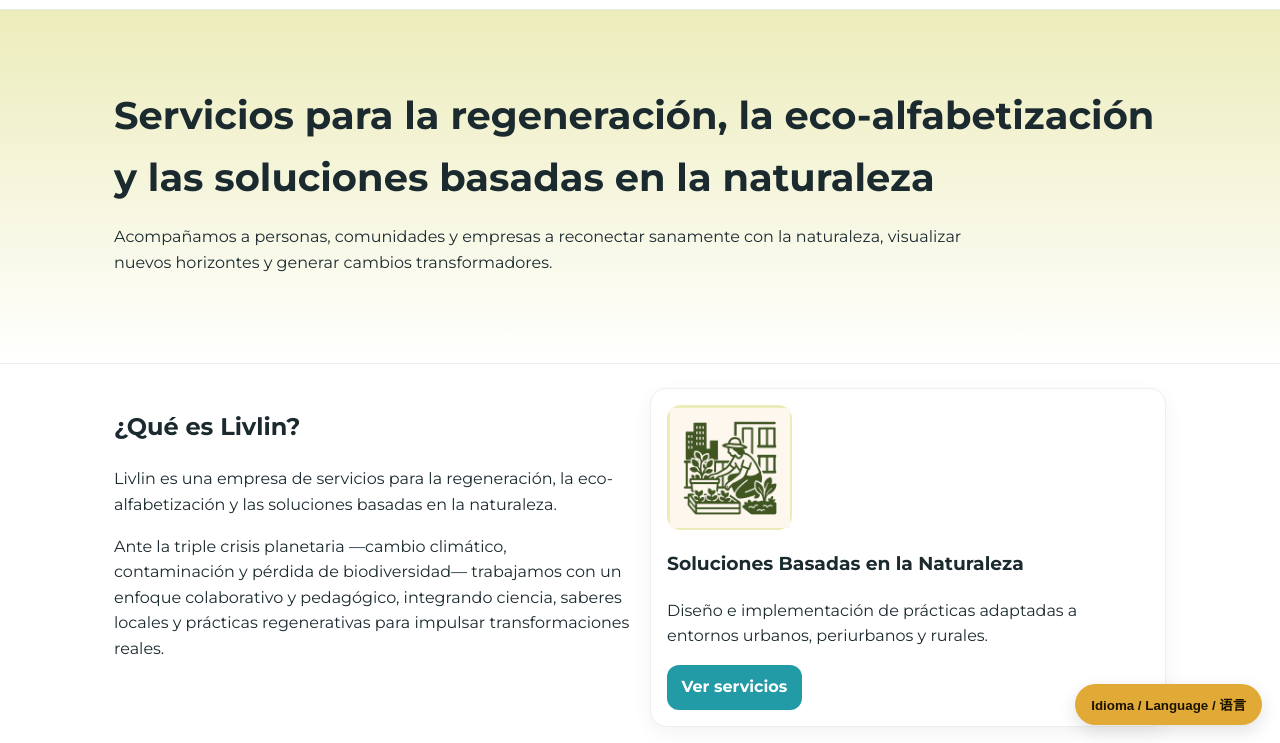
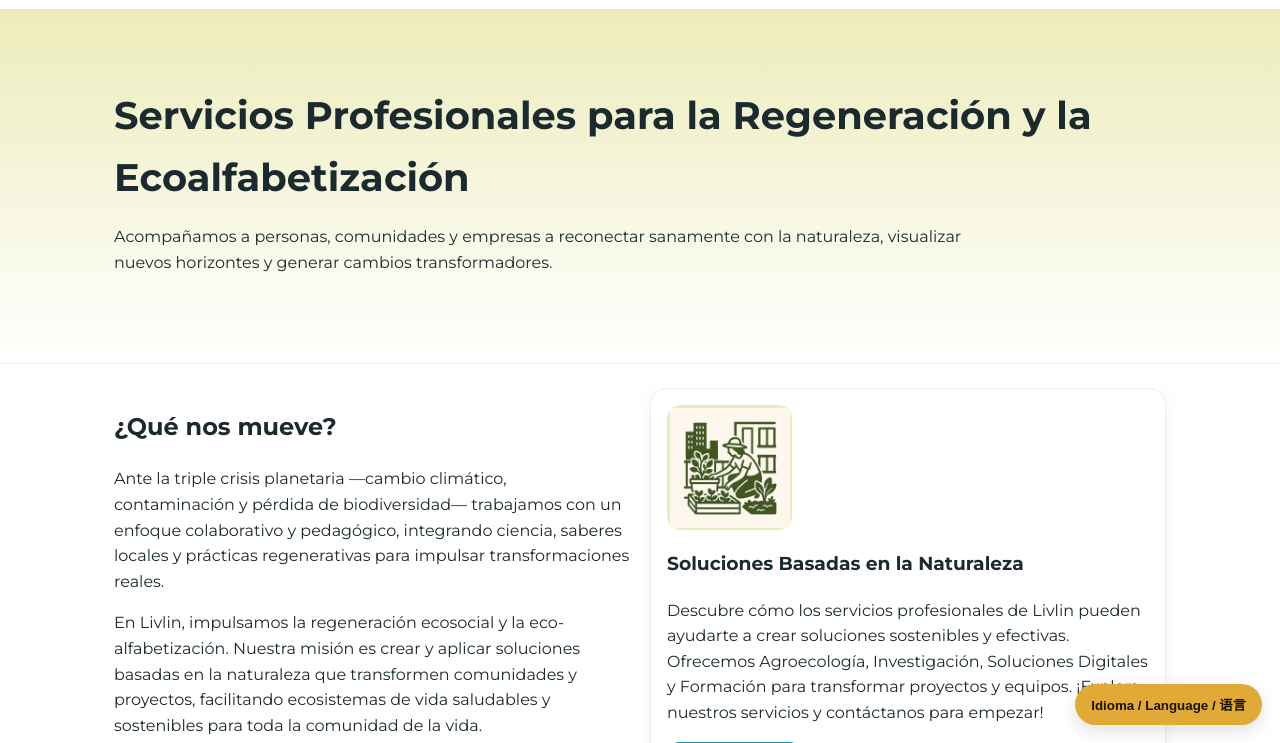
Before and after one commit to LinFrancis/livlin, a website built with Vite: page index.html in a window 1280 px wide. Shown: the part 57-800 px from the top of the page. Built offline with nearby package versions, Linux system fonts and the light colour scheme.

Commit message:
Update index.html

```diff
--- a/index.html
+++ b/index.html
@@ -28,7 +28,7 @@
 
 <section class="hero">
   <div class="container">
-    <h1 data-i18n="home.title">Servicios para la regeneración, la eco-alfabetización y las soluciones basadas en la naturaleza</h1>
+    <h1 data-i18n="home.title">Servicios Profesionales para la Regeneración y la Ecoalfabetización</h1>
     <p data-i18n="home.lead">
       Acompañamos a personas, comunidades y empresas a reconectar sanamente con la naturaleza, visualizar nuevos horizontes y generar cambios transformadores.
     </p>
@@ -38,18 +38,18 @@
 <section class="container">
   <div class="grid grid-2">
     <div>
-      <h2 data-i18n="home.what_title">¿Qué es Livlin?</h2>
+      <h2 data-i18n="home.what_title">¿Qué nos mueve?</h2>
       <p data-i18n="home.what_p1">
-        Livlin es una empresa de servicios para la regeneración, la eco-alfabetización y las soluciones basadas en la naturaleza.
+        Ante la triple crisis planetaria —cambio climático, contaminación y pérdida de biodiversidad— trabajamos con un enfoque colaborativo y pedagógico, integrando ciencia, saberes locales y prácticas regenerativas para impulsar transformaciones reales.
       </p>
       <p data-i18n="home.what_p2">
-        Ante la triple crisis planetaria —cambio climático, contaminación y pérdida de biodiversidad— trabajamos con un enfoque colaborativo y pedagógico, integrando ciencia, saberes locales y prácticas regenerativas para impulsar transformaciones reales.
+        En Livlin, impulsamos la regeneración ecosocial y la eco-alfabetización. Nuestra misión es crear y aplicar soluciones basadas en la naturaleza que transformen comunidades y proyectos, facilitando ecosistemas de vida saludables y sostenibles para toda la comunidad de la vida.
       </p>
     </div>
     <div class="card">
       <div class="icon"><img src="/images/soluciones_basadas_naturaleza.png" alt="Agroecología y NbS"></div>
       <h3 data-i18n="home.card1_title">Soluciones Basadas en la Naturaleza</h3>
-      <p data-i18n="home.card1_text">Diseño e implementación de prácticas adaptadas a entornos urbanos, periurbanos y rurales.</p>
+      <p data-i18n="home.card1_text">Descubre cómo los servicios profesionales de Livlin pueden ayudarte a crear soluciones sostenibles y efectivas. Ofrecemos Agroecología, Investigación, Soluciones Digitales y Formación para transformar proyectos y equipos. ¡Explora nuestros servicios y contáctanos para empezar!</p>
       <a class="cta" href="services.html" data-i18n="home.card1_cta">Ver servicios</a>
     </div>
   </div>
```
